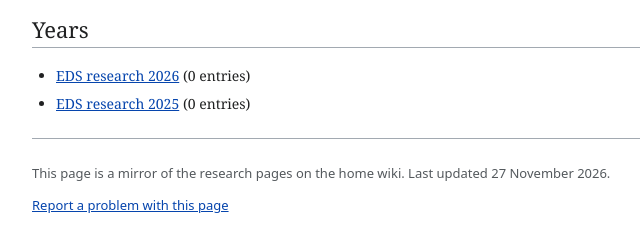
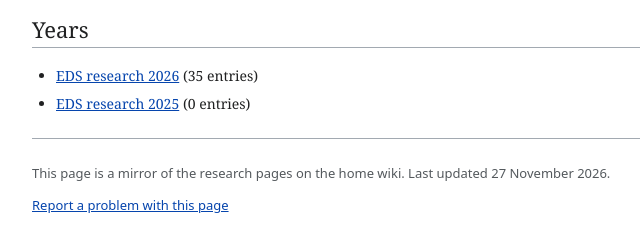
Before and after one commit to eds-cci-notes/eds-cci-research, a plain HTML site: page years.html in a window 1280 px wide. Shown: the part 210-446 px from the top of the page, 248-888 px from the left. Drawn offline with Linux system fonts and the light colour scheme.

Commit message:
First static site version with research entries

```diff
--- a/years.html
+++ b/years.html
@@ -47,7 +47,7 @@ ol.references li{overflow-wrap:break-word}
 <p>Every entry here is research about Ehlers-Danlos syndrome (EDS), or about a related condition as it relates to EDS.</p>
 <h2>Years</h2>
 <ul>
-<li><a href="2026.html">EDS research 2026</a> (0 entries)</li>
+<li><a href="2026.html">EDS research 2026</a> (35 entries)</li>
 <li><a href="2025.html">EDS research 2025</a> (0 entries)</li>
 </ul>
 <footer class="site">
```
